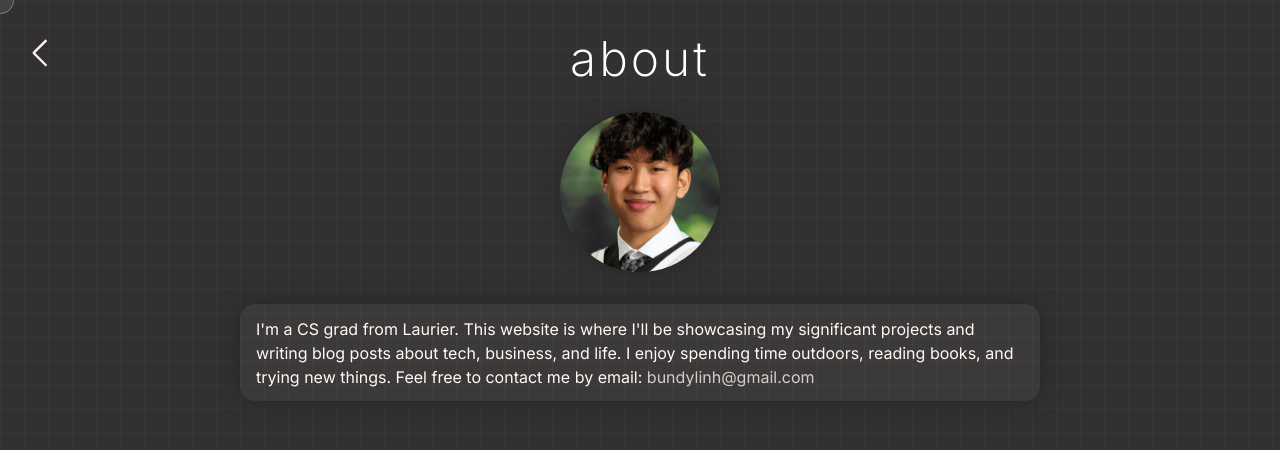
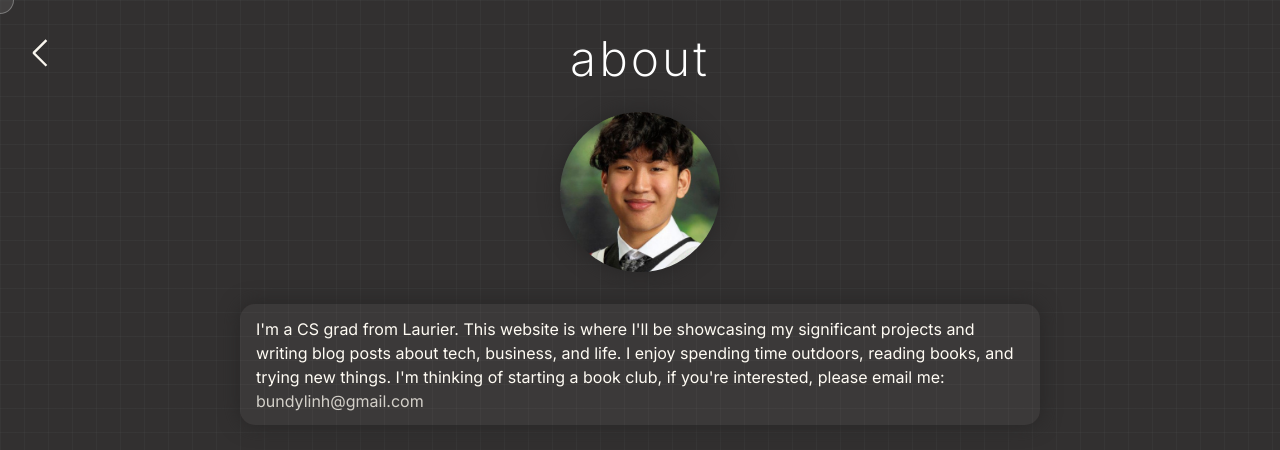
Before and after one commit to dylinh/personal-site, a React (Vite) app: page /about in a window 1280 px wide. Shown: the top 450 px of the page. Built offline with nearby package versions, Linux system fonts and the light colour scheme.

Commit message:
Update About.tsx

```diff
--- a/src/pages/About.tsx
+++ b/src/pages/About.tsx
@@ -14,7 +14,7 @@ export default function About(){
                                 <img src={imgUrl} className="about-img" alt="A headshot of Dylinh smiling in a purple dress shirt."/>
                             </div>
                             <div className="writing-container">
-                                <p className="writing">I'm a CS grad from Laurier. This website is where I'll be showcasing my significant projects and writing blog posts about tech, business, and life. I enjoy spending time outdoors, reading books, and trying new things. Feel free to contact me by email: <a href="mailto:bundylinh@gmail.com">bundylinh@gmail.com</a><br/></p>
+                                <p className="writing">I'm a CS grad from Laurier. This website is where I'll be showcasing my significant projects and writing blog posts about tech, business, and life. I enjoy spending time outdoors, reading books, and trying new things. I'm thinking of starting a book club, if you're interested, please email me: <a href="mailto:bundylinh@gmail.com">bundylinh@gmail.com</a><br/></p>
                             </div>
                         </div>
                     </div>
```
